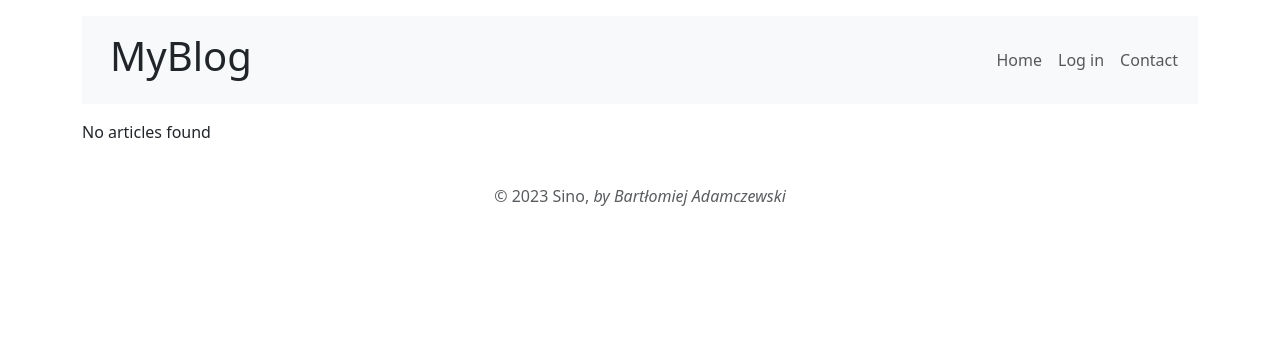
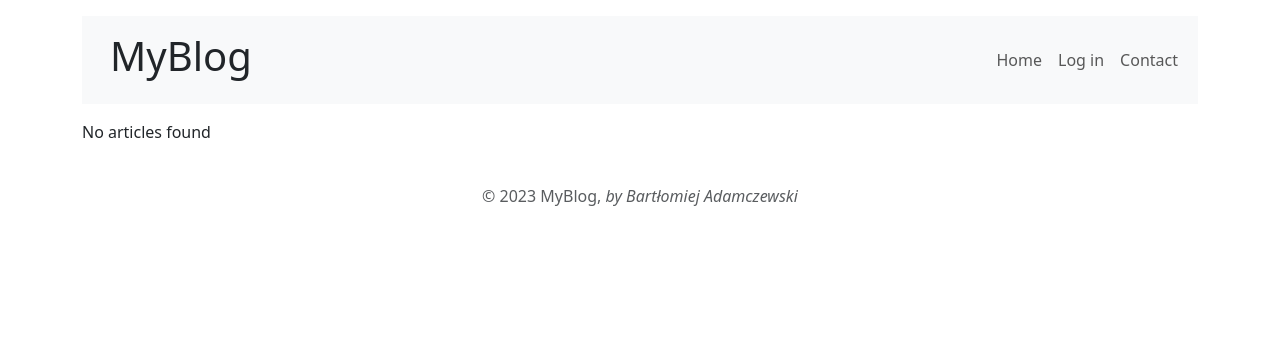
Before and after one commit to BartAdamPOZ/MyBlog, a PHP site: page / in a window 1280 px wide. Shown: the top 364 px of the page. Run offline with PHP 8.4, Linux system fonts and the light colour scheme; data that the repository does not hold is empty.

Commit message:
Changed footer text from Sino to MyBlog

```diff
--- a/includes/footer.php
+++ b/includes/footer.php
@@ -2,7 +2,7 @@
 
     <div class="container">
       <footer class="py-3 my-4">
-          <p class="text-center text-body-secondary">© 2023 Sino, <em>by Bartłomiej Adamczewski</em></p>
+          <p class="text-center text-body-secondary">© 2023 MyBlog, <em>by Bartłomiej Adamczewski</em></p>
       </footer>
     </div>
 
```
